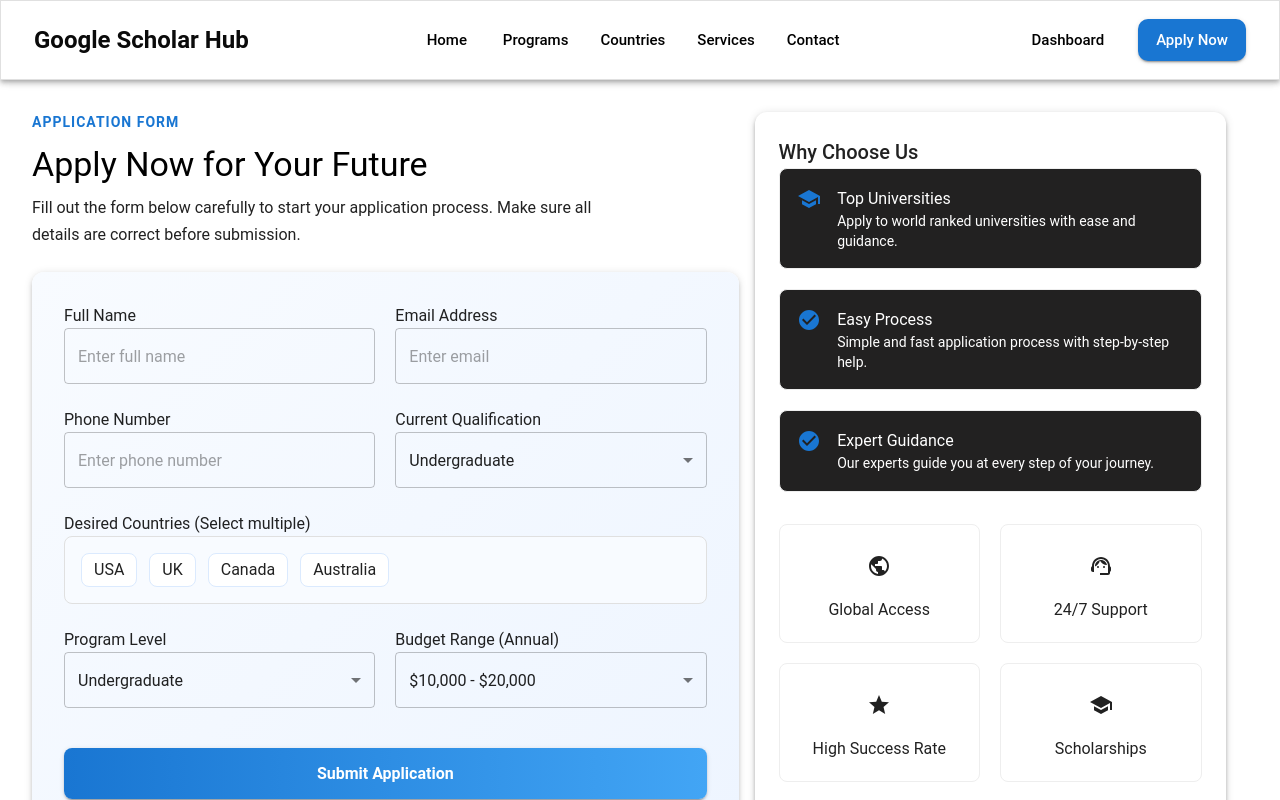
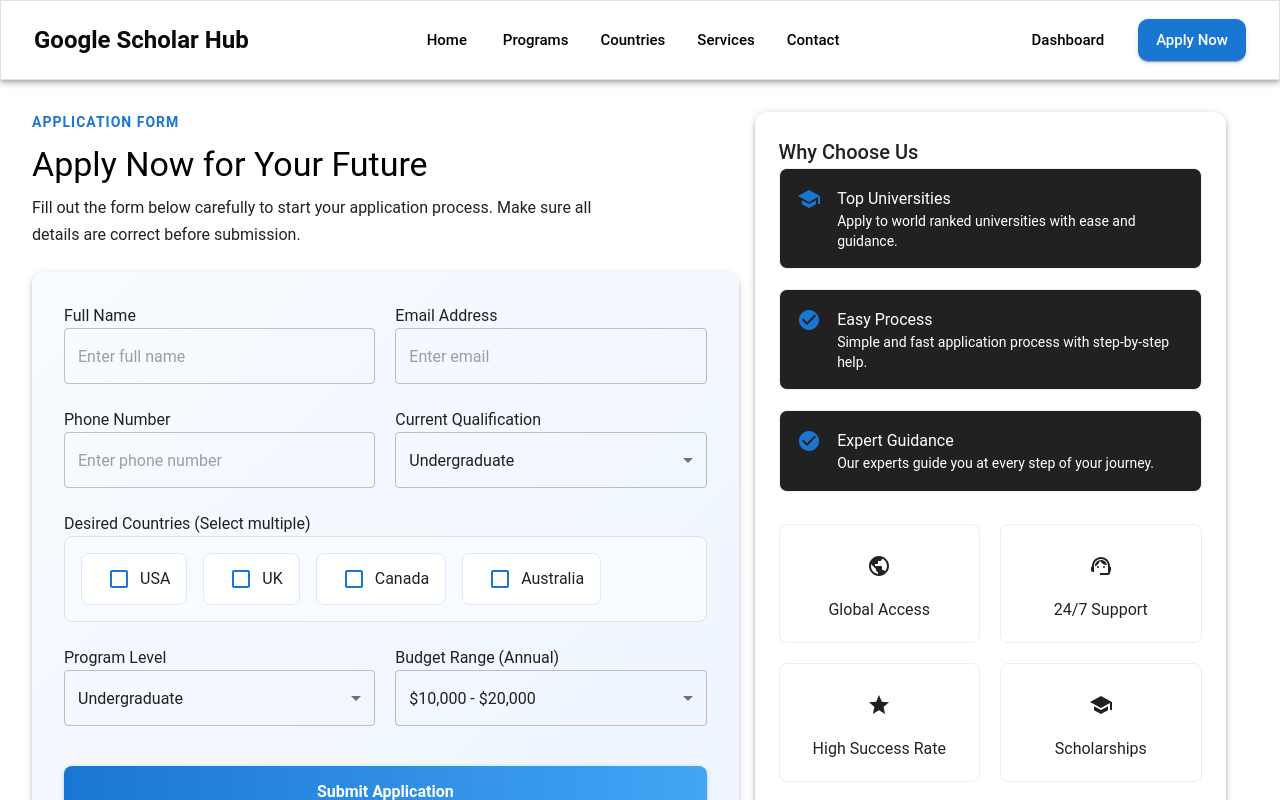
Before and after one commit to Habibkhanproject/My-consultancy-website, a React (Vite) app: page /apply in a window 1280 px wide. Shown: the top 800 px of the page. Built offline with nearby package versions, Linux system fonts and the light colour scheme.

Commit message:
correct the checkbox in Applypage

```diff
--- a/src/components/ApplyNowcomponent/ApplyNowLeft.jsx
+++ b/src/components/ApplyNowcomponent/ApplyNowLeft.jsx
@@ -5,6 +5,8 @@
   TextField,
   MenuItem,
   Button,
+  Checkbox,
+  FormControlLabel,
 } from "@mui/material";
 
 export default function ApplyNowLeft() {
@@ -60,7 +62,7 @@
       <Paper
         elevation={3}
         sx={{
-          p: { xs: 2, sm: 3, md: 4 }, // 🔥 responsive padding
+          p: { xs: 2, sm: 3, md: 4 },
           borderRadius: 3,
           background: "linear-gradient(135deg, #f8fbff, #eef5ff)",
         }}
@@ -69,14 +71,14 @@
           sx={{
             display: "flex",
             flexDirection: "column",
-            gap: { xs: 2, md: 3 }, // 🔥 responsive gap
+            gap: { xs: 2, md: 3 },
           }}
         >
           {/* Row 1 */}
           <Box
             sx={{
               display: "flex",
-              flexDirection: { xs: "column", md: "row" }, // 🔥 responsive
+              flexDirection: { xs: "column", md: "row" },
               gap: 2.5,
             }}
           >
@@ -115,11 +117,7 @@
                 Current Qualification
               </Typography>
 
-              <TextField
-                select
-                fullWidth
-                defaultValue="undergraduate"
-              >
+              <TextField select fullWidth defaultValue="undergraduate">
                 <MenuItem value="foundation">Foundation</MenuItem>
                 <MenuItem value="undergraduate">Undergraduate</MenuItem>
                 <MenuItem value="postgraduate">Postgraduate</MenuItem>
@@ -138,26 +136,44 @@
               sx={{
                 display: "flex",
                 flexWrap: "wrap",
-                gap: 1.5,
-                p: 2,
+                gap: { xs: 1, sm: 1.5, md: 2 },
+                p: { xs: 1.5, md: 2 },
                 border: "1px solid #e0e0e0",
                 borderRadius: 2,
                 backgroundColor: "#f8fbff",
               }}
             >
               {["USA", "UK", "Canada", "Australia"].map((country) => (
-                <Box
+                <FormControlLabel
                   key={country}
+                  control={
+                    <Checkbox
+                      sx={{
+                        color: "#1976d2",
+                        "&.Mui-checked": {
+                          color: "#1976d2",
+                        },
+                      }}
+                    />
+                  }
+                  label={country}
                   sx={{
+                    backgroundColor: "#fff",
                     border: "1px solid #dbeafe",
                     borderRadius: 2,
-                    px: 1.5,
+                    px: { xs: 1.5, md: 2 },
                     py: 0.5,
-                    backgroundColor: "#fff",
+                    m: 0,
+                    minWidth: { xs: "100%", sm: "45%", md: "auto" },
+                    display: "flex",
+                    alignItems: "center",
+                    transition: "0.3s",
+                    "&:hover": {
+                      backgroundColor: "#e3f2fd",
+                      borderColor: "#1976d2",
+                    },
                   }}
-                >
-                  <Typography fontSize={14}>{country}</Typography>
-                </Box>
+                />
               ))}
             </Box>
           </Box>
@@ -209,7 +225,7 @@
               background: "linear-gradient(90deg, #1976d2, #42a5f5)",
               textTransform: "none",
               fontSize: "16px",
-              width: { xs: "100%", md: "auto" }, // 🔥 responsive button
+              width: { xs: "100%", md: "auto" },
             }}
           >
             Submit Application
```
